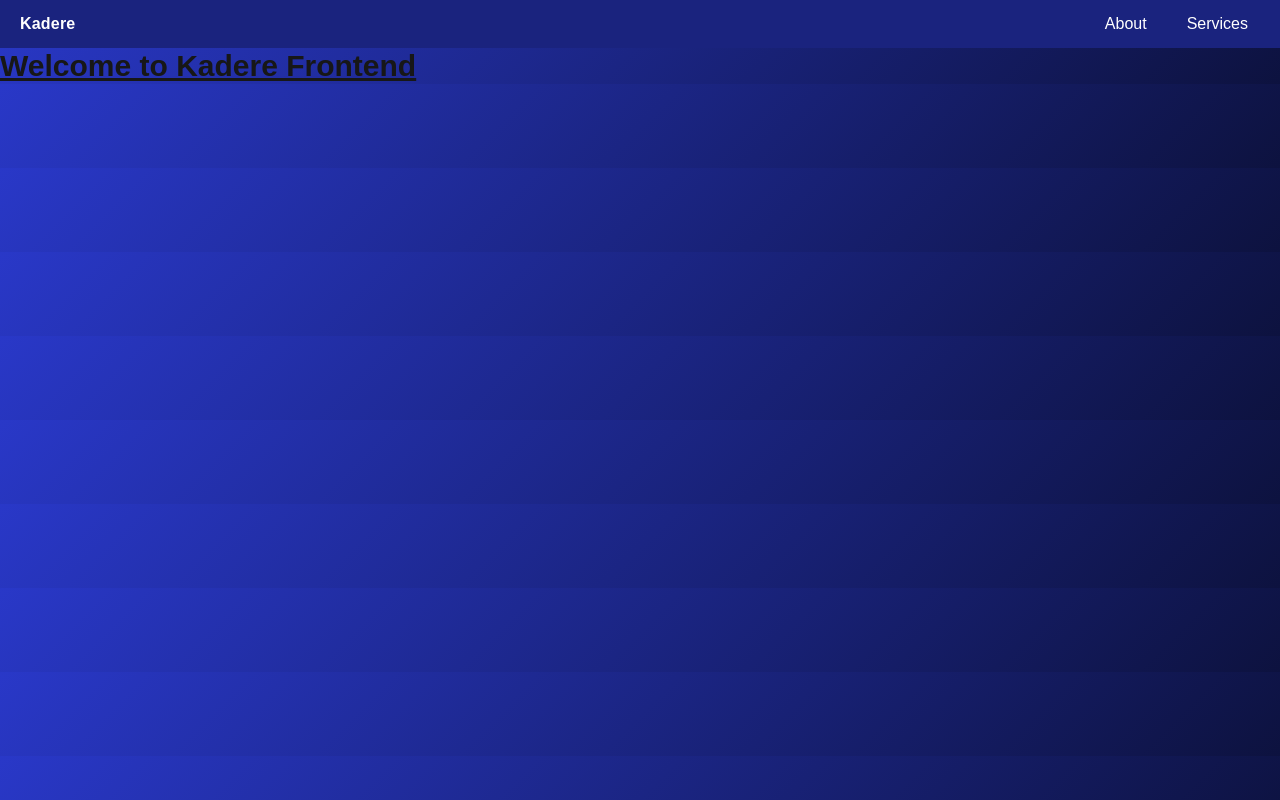
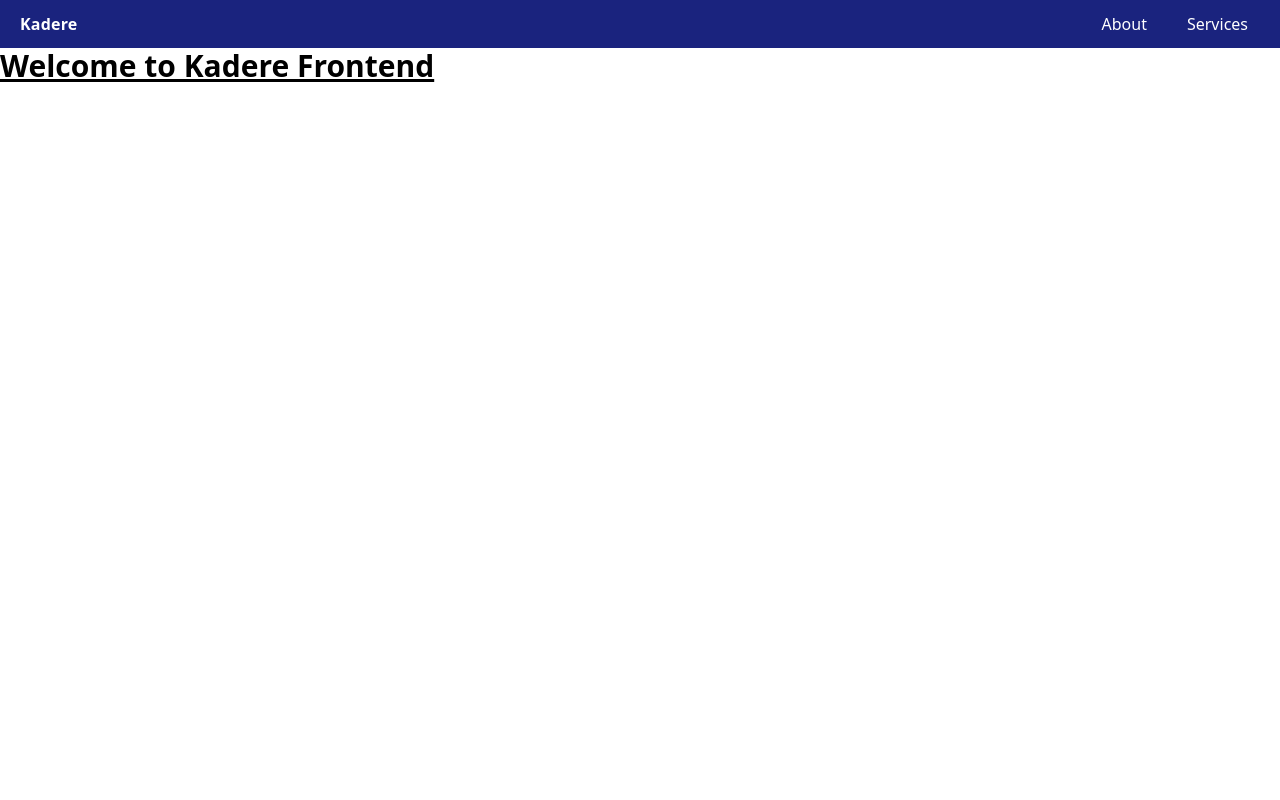
Before and after one commit to GathangaElijah/kadere-logistics, a Next.js app in the folder kadere-frontend/: page / in a window 1280 px wide. Built offline with nearby package versions, Linux system fonts and the light colour scheme.

Commit message:
feat: added color pallete

```diff
--- a/kadere-frontend/app/globals.css
+++ b/kadere-frontend/app/globals.css
@@ -4,9 +4,20 @@
   --background: #ffffff;
   --foreground: #171717;
   /* Primary color */
-  --color-primary: #1a237e;
+
   /* Single app background: linear gradient between #2938C8 and #0D123F */
   --app-bg: linear-gradient(135deg, #2938c8 0%, #0d123f 100%);
+}
+
+@theme {
+  /* --color-*: initial; */
+  --color-primary: #1a237e;
+  --color-primary-900: #070920;
+  --color-primary-800: #0d123f;
+  --color-primary-700: #2938c8;
+  --color-primary-600: #6b75e0;
+  --color-primary-500: #b5baf0;
+  --color-accent: #7e751a;
 }
 
 @media (prefers-color-scheme: dark) {
@@ -16,11 +27,13 @@
   }
 }
 
+html,
 body {
-  /* Use the single app background gradient */
-  background: var(--app-bg);
-  color: var(--foreground);
-  font-family: Arial, Helvetica, sans-serif;
+  height: 100%;
+}
+
+body {
+  min-height: 100vh;
 }
 
 /* Simple navbar styles */
```
